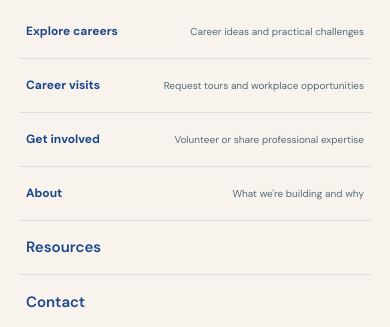
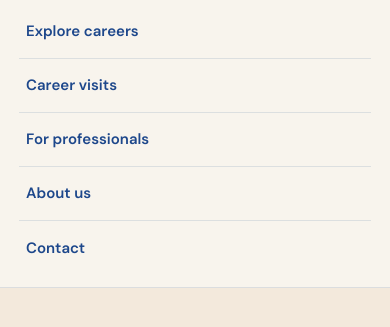
Before and after one commit to lschacht99/PJM-Professional-Jewess, a plain HTML site: page partners.html in a window 390 px wide. Both pictures are taken after a click on the heading "Menu". Shown: the part 68-395 px from the top of the page. Drawn offline with Linux system fonts and the light colour scheme.

Commit message:
Simplify partners.html mobile menu to five scannable links

```diff
--- a/partners.html
+++ b/partners.html
@@ -7,11 +7,11 @@
 </head><body class="join-page pro-join-page">
 <a href="#main" class="skip-link">Skip to content</a>
 <header class="site-header jm-shared-header"><div class="wrap header-inner"><a href="index.html" class="brand" aria-label="The Jewish Mutual home"><img src="assets/jm-wordmark.svg" alt="the Jewish Mutual" width="180" height="118"></a><nav class="jm-site-nav" aria-label="Main navigation"><a class="jm-nav-examples" href="opportunities.html#library">Explore careers</a><a class="jm-nav-extra" href="opportunities.html#career-visits">Career visits</a><a class="jm-nav-extra" href="about.html">About</a><a class="header-pro" href="partners.html">Get involved</a></nav><details class="jm-mobile-menu"><summary><span class="jm-menu-closed">Menu</span><span class="jm-menu-open">Close</span><svg viewBox="0 0 24 24" aria-hidden="true" focusable="false"><path class="jm-menu-lines" d="M4 7h16M4 12h16M4 17h16"/><path class="jm-menu-cross" d="M5 5l14 14M19 5L5 19"/></svg></summary><nav aria-label="Mobile navigation">
-<a class="jm-mobile-primary" href="opportunities.html#library"><strong>Explore careers</strong><small>Career ideas and practical challenges</small></a>
-<a class="jm-mobile-primary" href="opportunities.html#career-visits"><strong>Career visits</strong><small>Request tours and workplace opportunities</small></a>
-<a class="jm-mobile-primary" href="partners.html"><strong>Get involved</strong><small>Volunteer or share professional expertise</small></a>
-<a class="jm-mobile-primary" href="about.html"><strong>About</strong><small>What we're building and why</small></a>
-<a class="jm-mobile-aux" href="resources.html">Resources</a><a class="jm-mobile-aux" href="contact.html">Contact</a>
+<a class="jm-mobile-primary" href="index.html#jd-explore">Explore careers</a>
+<a class="jm-mobile-primary" href="opportunities.html#career-visits">Career visits</a>
+<a class="jm-mobile-primary" href="partners.html#professionals">For professionals</a>
+<a class="jm-mobile-primary" href="about.html">About us</a>
+<a class="jm-mobile-primary" href="contact.html">Contact</a>
 </nav></details></div></header>
 <main id="main" class="jm-op-page">
 <section class="jm-op-intro"><div class="wrap"><p class="eyebrow">GET INVOLVED</p><h1>Show them what your work is really like.</h1><p>Your experience could change how someone pictures a career. Offer a quick conversation, review a project, host a visit, or help us build the activities themselves.</p></div></section>
```
